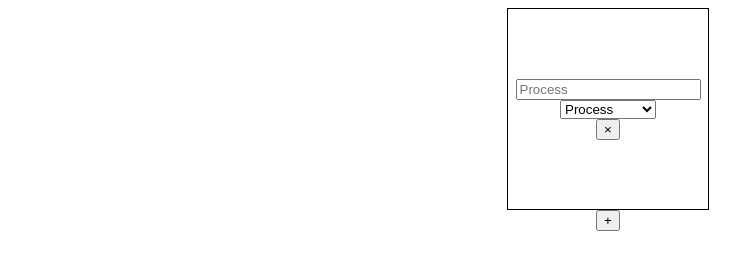
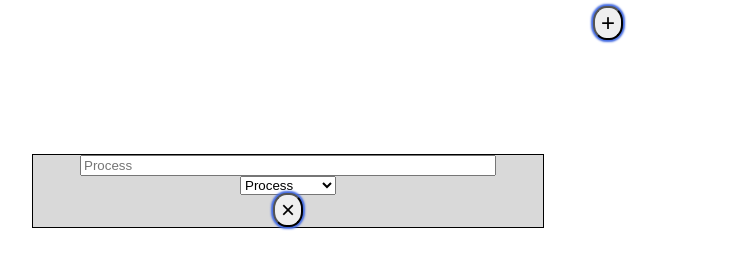
Before and after one commit to LullabyOfLies/NassiPy, a website: page NassiPy/src/main.html in a window 1280 px wide. Shown: the whole page, without its empty margins (32-772 px from the left). Drawn offline with Linux system fonts and the light colour scheme.

Commit message:
changes in style.css

```diff
--- a/NassiPy/src/style.css
+++ b/NassiPy/src/style.css
@@ -6,18 +6,53 @@
 }
 
 #process-container {
-  display: flex;
-  flex-direction: column;
-  align-items: center;
+  position: absolute;
+  height: flex;
+  left: 5%;
+  right: 55%;
+  top: calc(50% - 663px/2 + 85.5px);
+
+  background: #D9D9D9;
 }
 
+#python-container {
+  position: absolute;
+  height: 500px;
+  left: 55%;
+  right: 5%;
+  top: calc(50% - 663px/2 + 85.5px);
+  border: 1px solid black;
+  background: #D9D9D9;
+}
+
+
 .process-symbol {
-  width: 200px;
-  height: 200px;
+  width: flex;
+  height: flex;
   border: 1px solid black;
   text-align: center;
   display: flex;
   flex-direction: column;
   align-items: center;
   justify-content: center;
-  margin
+  margin-bottom: 0;
+}
+
+input[type="text"] {
+  width: 80%;
+  height: 50%;
+  margin-bottom: 0px;
+}
+
+
+button {
+ margin-top: -2px;
+  font-size: 1.5em;
+  border-radius: 45%;
+  box-shadow: 0px 0px 2px 2px rgb(65, 105, 225);
+}
+
+button:hover {
+ transition: 0.5s;
+ background-color: royalblue;
+}
```
